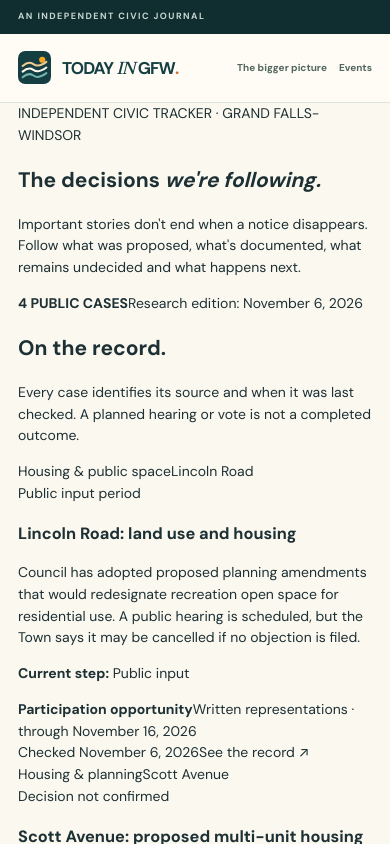
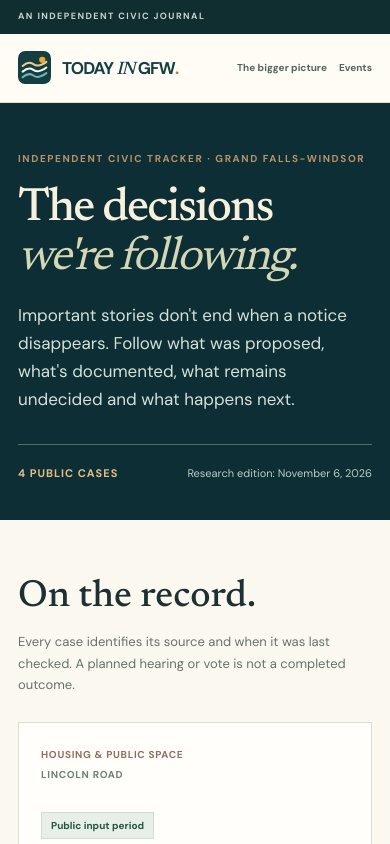
Before and after one commit to defford/today-in-gfw, a Next.js app: page /issues in a window 390 px wide. Shown: the top 844 px of the page. Built offline with nearby package versions, Linux system fonts and the light colour scheme.

Commit message:
Style responsive civic tracker index, case details, timeline and source evidence

```diff
--- a/app/globals.css
+++ b/app/globals.css
@@ -81,3 +81,124 @@
 .civic-action-card p{font-size:12px;line-height:1.6;color:#566a5f;margin:0 0 12px}
 .civic-action-card a{font-size:11px;font-weight:700;color:#235845;text-decoration:underline;text-underline-offset:3px}
 @media(max-width:700px){.civic-heading{display:block}.civic-heading p{margin-top:5px}.civic-actions-grid{grid-template-columns:1fr}.civic-participation{padding:24px 0}}
+
+
+/* Civic issue tracker — source-linked public decisions, not an automated claim of an outcome. */
+.issue-page{background:var(--bg)}
+.issue-intro{background:var(--green-d);color:#f7f0dd;padding:72px 0 46px}
+.issue-eyebrow,.issue-kicker{display:block;font-weight:700;font-size:10px;letter-spacing:.16em;color:#bc9169;text-transform:uppercase}
+.issue-intro h1{font:500 clamp(47px,6vw,80px)/1.03 var(--serif);letter-spacing:-.04em;max-width:850px;margin:19px 0}
+.issue-intro h1 em{color:#d2d7b5;font-weight:400}
+.issue-intro p{max-width:690px;color:#d5e1d7;font-size:17px;line-height:1.65;margin:0 0 31px}
+.issue-overview-line{border-top:1px solid #547066;display:flex;gap:20px;align-items:center;justify-content:space-between;padding-top:20px;font-size:11px;color:#b9cec1}
+.issue-overview-line strong{color:#e5be85;letter-spacing:.09em}
+.issue-archive{padding:58px 0 90px}
+.issue-archive-heading{display:flex;align-items:baseline;justify-content:space-between;gap:32px;margin-bottom:26px}
+.issue-archive-heading h2{font:500 clamp(38px,4vw,57px)/1 var(--serif);margin:0}
+.issue-archive-heading p{max-width:410px;font-size:13px;color:#66736b;line-height:1.65;margin:0}
+.issue-card-grid{display:grid;grid-template-columns:repeat(2,minmax(0,1fr));gap:16px}
+.issue-list-card{background:#fffefa;border:1px solid #dbe0d7;padding:29px 30px;display:flex;flex-direction:column;min-width:0}
+.issue-list-meta{display:flex;gap:14px;justify-content:space-between;color:#90705c;font-size:10px;font-weight:700;text-transform:uppercase;letter-spacing:.07em}
+.issue-list-meta span:last-child{color:#6e8073;text-align:right}
+.issue-stage-label{background:#e7efe8;border:1px solid #ceded2;color:#245544;align-self:flex-start;margin-top:24px;padding:5px 9px;font-size:10px;font-weight:700}
+.issue-list-card h3{font:500 33px/1.07 var(--serif);letter-spacing:-.02em;color:#213f33;margin:16px 0 12px}
+.issue-list-card h3 a:hover{text-decoration:underline;text-underline-offset:5px}
+.issue-list-card>p{font-size:13px;color:#56675b;line-height:1.65;margin:0 0 20px}
+.issue-stage-track{display:grid;grid-template-columns:repeat(5,minmax(0,1fr));gap:4px;margin:auto 0 9px}
+.issue-stage-track span{display:block;height:6px;background:#e1e5dd;border-radius:2px}
+.issue-stage-track span.done{background:#89ac9b}
+.issue-stage-track span.current{background:#b87650}
+.issue-current{font-size:11px!important;color:#596c5e!important;margin:0 0 19px!important}
+.issue-action-indicator{display:flex;gap:8px;flex-direction:column;background:#f5eee3;border-left:3px solid #b97851;padding:10px 13px;font-size:11px;color:#76533e;margin-bottom:17px}
+.issue-action-indicator strong{font-size:10px;letter-spacing:.06em;text-transform:uppercase}
+.issue-list-footer{border-top:1px solid #e4e6dc;padding-top:19px;margin-top:auto;display:flex;justify-content:space-between;gap:12px;font-size:11px;align-items:center;color:#748176}
+.issue-list-footer a{font-weight:700;color:#235a48;text-align:right}
+.issue-list-footer a:hover{text-decoration:underline}
+.issue-method{background:#e5ece4;padding:52px 0 62px;border-top:1px solid #d2ded3}
+.issue-method h2{font:500 39px/1.1 var(--serif);max-width:730px;margin:0 0 17px}
+.issue-method p{font-size:13px;line-height:1.7;max-width:830px;color:#52675a}
+.issue-method a{display:inline-block;font-size:12px;font-weight:700;color:#245b44;margin-top:12px;border-bottom:1px solid}
+.issue-crumb{display:flex;gap:12px;font-size:10px;letter-spacing:.1em;font-weight:700;color:#6f8072;padding-top:27px;padding-bottom:27px}
+.issue-crumb a{color:#99684c}
+.issue-detail-hero{background:#e8ede5;border-top:1px solid #d4ded3;border-bottom:1px solid #d4ded3;padding:42px 0 53px}
+.issue-detail-hero-grid{display:grid;grid-template-columns:minmax(0,1fr) 245px;gap:60px;align-items:end}
+.issue-detail-hero h1{font:500 clamp(44px,5.8vw,70px)/.99 var(--serif);letter-spacing:-.035em;max-width:780px;color:#193d30;margin:15px 0 22px}
+.issue-detail-hero p{max-width:730px;color:#53685c;line-height:1.7;font-size:15px;margin:0}
+.issue-status-panel{border-left:2px solid #c3d0c5;padding:0 0 0 24px}
+.issue-status-panel>span{display:block;font-size:10px;letter-spacing:.09em;font-weight:700;color:#8d6656;margin-bottom:7px}
+.issue-status-panel strong{display:block;font:500 26px/1.1 var(--serif);color:#1f4939}
+.issue-status-panel p{margin:7px 0 23px;font-size:12px}
+.issue-status-panel strong.issue-checked{font:700 13px var(--sans);color:#364e3f}
+.issue-body{display:grid;grid-template-columns:minmax(0,1fr) 225px;gap:70px;padding-top:57px;padding-bottom:80px}
+.issue-detail-section{padding:0 0 49px;margin-bottom:48px;border-bottom:1px solid #dce2d7}
+.issue-detail-section h2{font:500 clamp(34px,4vw,46px)/1.1 var(--serif);color:#234235;letter-spacing:-.027em;margin:15px 0 16px}
+.issue-detail-section>p{font-size:15px;line-height:1.75;color:#57685b}
+.issue-process{display:grid;grid-template-columns:repeat(5,minmax(0,1fr));gap:0;padding:0;margin:30px 0 26px;list-style:none}
+.issue-process li{border-top:4px solid #d5dfd5;padding:14px 9px 0 0;min-height:90px}
+.issue-process li.passed{border-color:#91b39f}
+.issue-process li.here{border-color:#b67652}
+.issue-process li>span{display:block;font-size:10px;color:#84968b;font-weight:700;letter-spacing:.06em}
+.issue-process li strong{display:block;color:#586c5d;font-size:12px;line-height:1.35;margin-top:7px}
+.issue-process li.here strong{color:#265b46}
+.issue-process li em{display:block;margin-top:5px;font-size:10px;color:#a36146;line-height:1.25;font-style:normal}
+.issue-next{background:#f0f3ea;border-left:3px solid #8eaa98;padding:20px 24px;margin-top:30px}
+.issue-next strong,.issue-participate>strong{font-size:10px;color:#5b765e;letter-spacing:.1em}
+.issue-next p{font-size:13px;color:#526559;line-height:1.65;margin:10px 0 0}
+.issue-participate{background:#f7eee3;border:1px solid #e1d2bf;padding:22px 24px;margin-top:18px}
+.issue-participate>strong{color:#996143}
+.issue-participate h3{font:500 27px/1.1 var(--serif);margin:12px 0 8px}
+.issue-participate p{font-size:13px;color:#705d4c;line-height:1.6}
+.issue-participate a{font-size:12px;font-weight:700;color:#72513e;border-bottom:1px solid}
+.issue-evidence-grid{display:grid;grid-template-columns:1fr 1fr;gap:20px}
+.issue-evidence-grid>div{background:#f3f5ef;border:1px solid #e3e7dd;padding:22px}
+.issue-evidence-grid>div:last-child{background:#f8f1e9;border-color:#eadfd5}
+.issue-evidence-grid h3{font:500 25px/1.1 var(--serif);margin:0 0 16px;color:#29483b}
+.issue-evidence-grid ul{padding-left:19px;margin:0}
+.issue-evidence-grid li{color:#58675c;font-size:12px;line-height:1.7;margin-bottom:12px}
+.issue-timeline{list-style:none;margin:24px 0 0;padding:0}
+.issue-timeline li{display:grid;grid-template-columns:160px minmax(0,1fr);gap:25px;border-top:1px solid #dee3dc;padding:22px 0}
+.issue-timeline-date time{display:block;font-size:13px;color:#395c4a;font-weight:700;margin-bottom:10px}
+.issue-timeline-date span{display:inline-block;font-size:10px;color:#426a50;background:#edf3ed;padding:4px 7px}
+.issue-timeline-date span.planned{background:#f6eee4;color:#8a664e}
+.issue-timeline-text h3{font:500 25px/1.1 var(--serif);margin:0 0 6px}
+.issue-timeline-text p{font-size:13px;color:#5a6a5e;line-height:1.6;margin:0 0 9px}
+.issue-timeline-text a{font-size:11px;font-weight:700;color:#2b5c48}
+.issue-source-section ol{margin:24px 0 0;padding:0;list-style:none}
+.issue-source-section li{border-top:1px solid #dce2db;padding:13px 0}
+.issue-source-section li a{display:block;font-size:13px;font-weight:700;color:#2c5c49}
+.issue-source-section li small{display:block;font-size:10px;color:#7c887e;margin-top:5px}
+.issue-rail-sticky{position:sticky;top:30px;background:#eaf0e8;border:1px solid #dce5d9;padding:22px}
+.issue-rail-sticky strong{font-size:10px;letter-spacing:.1em;color:#a16a4b}
+.issue-rail-sticky p{font-size:12px;line-height:1.65;color:#587060}
+.issue-rail-rule{height:1px;background:#d0ddd1;margin:23px 0}
+.issue-rail-sticky>a{display:block;font-size:12px;font-weight:700;color:#2c5b46;margin-top:15px}
+.issue-home-link{border-top:1px solid #e1e5df;margin-top:17px;padding:18px 0 0;display:flex;gap:20px;justify-content:space-between;align-items:center}
+.issue-home-link strong{font-size:15px;color:#284935}
+.issue-home-link p{font-size:12px;color:#6d7b70;margin:5px 0 0}
+.issue-home-link a{font-size:12px;color:#265941;font-weight:700;white-space:nowrap}
+@media(max-width:1000px){
+ .issue-body{grid-template-columns:minmax(0,1fr);gap:20px}
+ .issue-side-rail{display:none}
+ .issue-detail-hero-grid{grid-template-columns:minmax(0,1fr) 205px;gap:35px}
+}
+@media(max-width:760px){
+ .issue-intro{padding:48px 0 38px}
+ .issue-card-grid,.issue-evidence-grid{grid-template-columns:1fr}
+ .issue-archive-heading,.issue-home-link{display:block}
+ .issue-archive-heading p{margin-top:15px}
+ .issue-home-link a{display:inline-block;margin-top:13px;white-space:normal}
+ .issue-detail-hero-grid{grid-template-columns:1fr;gap:30px}
+ .issue-status-panel{display:grid;grid-template-columns:1fr 1fr;gap:4px 20px}
+ .issue-status-panel p{margin:0 0 12px}
+ .issue-process li{padding-right:4px}
+ .issue-process li strong{font-size:10px}
+ .issue-timeline li{grid-template-columns:1fr;gap:9px}
+ .issue-list-card{padding:24px 22px}
+}
+@media(max-width:390px){
+ .issue-list-meta{display:block}
+ .issue-list-meta span{display:block;text-align:left!important;margin-bottom:5px}
+ .issue-process{grid-template-columns:1fr}
+ .issue-process li{display:grid;grid-template-columns:25px 1fr;min-height:0;padding:12px 0}
+ .issue-process li em{grid-column:2}
+}
```
